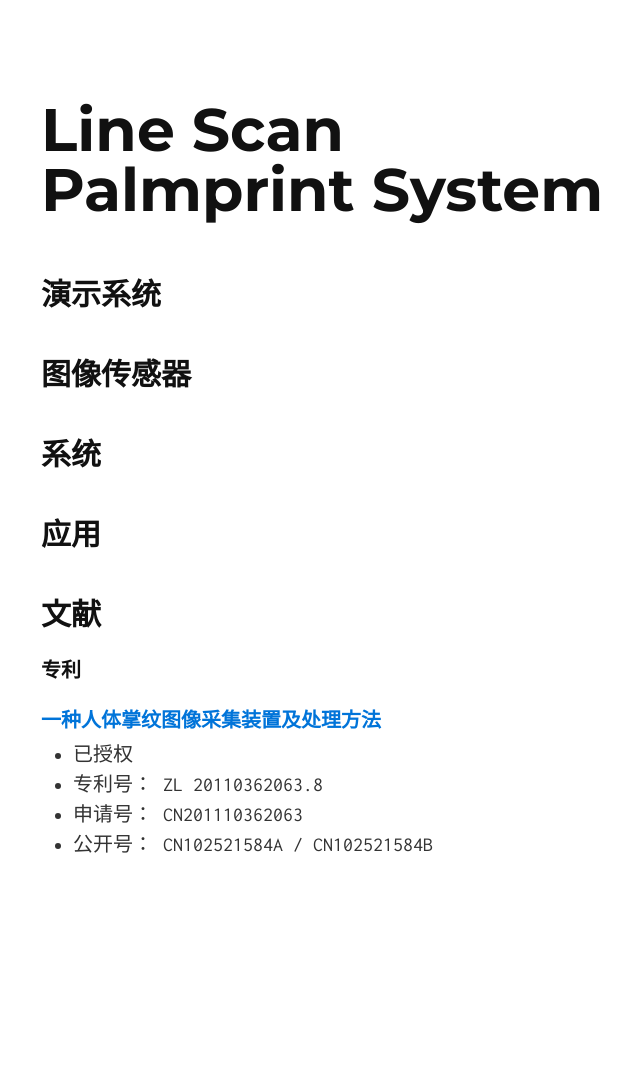
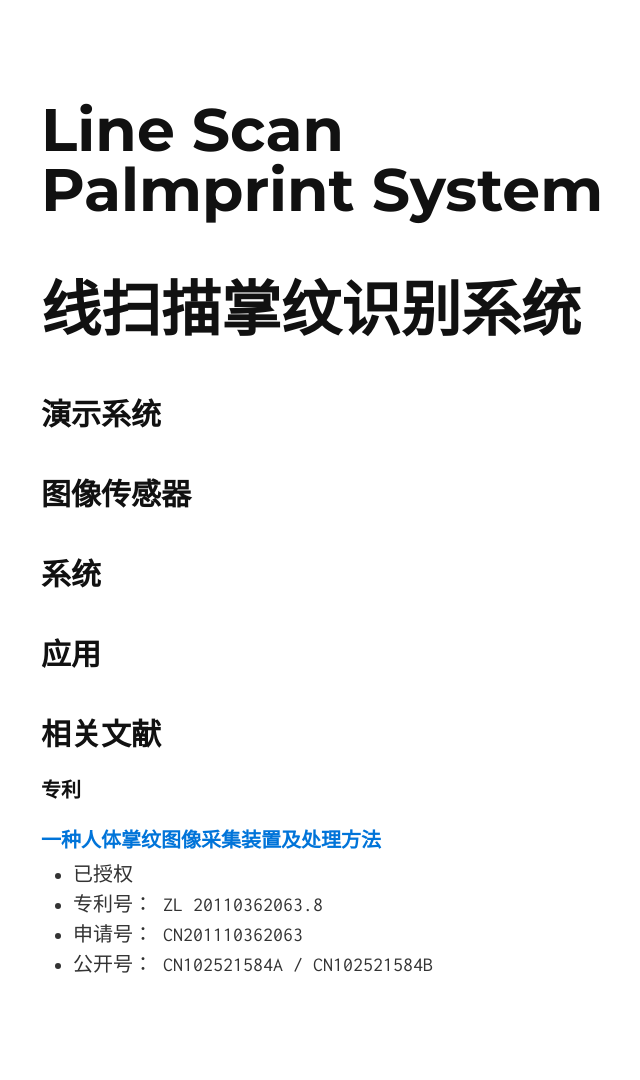
Before and after one commit to quxiaofeng/lps, a Jekyll site: the page built from cn.html, in a window 1280 px wide. Shown: the whole page, without its empty margins (297-937 px from the left). Built offline with Jekyll 4.4.1, drawn with Linux system fonts in a browser that asks for light colours; Markdown is read by kramdown in place of the engine named in the settings; before the commit the page ends 960 px from its top, so only the background shows below that.

Commit message:
Added a second title
Signed-off-by: Xiaofeng QU <xiaofeng.qu.hk@ieee.org>

```diff
--- a/_includes/cn.md
+++ b/_includes/cn.md
@@ -1,3 +1,8 @@
+线扫描掌纹识别系统
+======================
+
+
+
 演示系统
 -------
 
@@ -19,7 +24,7 @@
 
 
 
-文献
+相关文献
 ------------
 
 ### 专利
```
